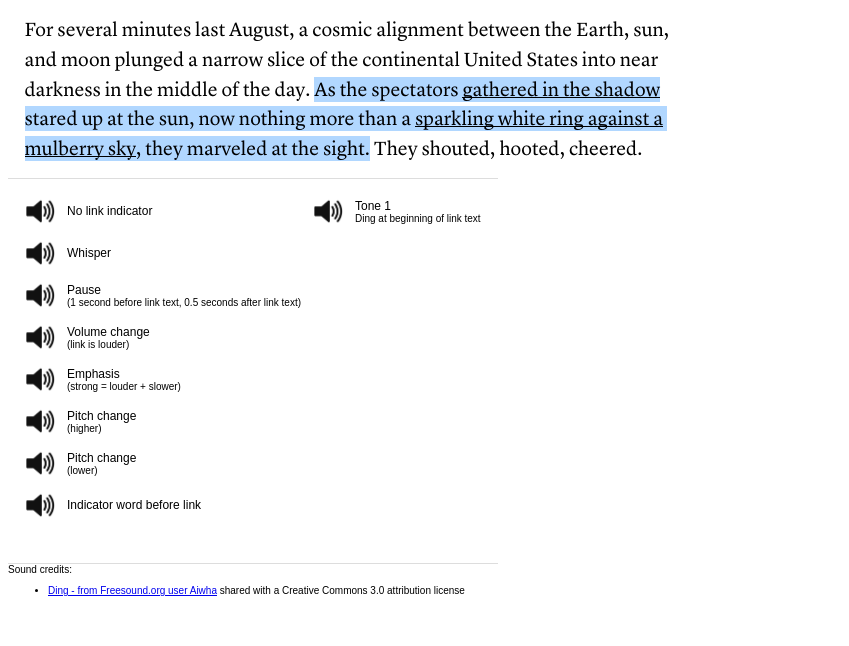
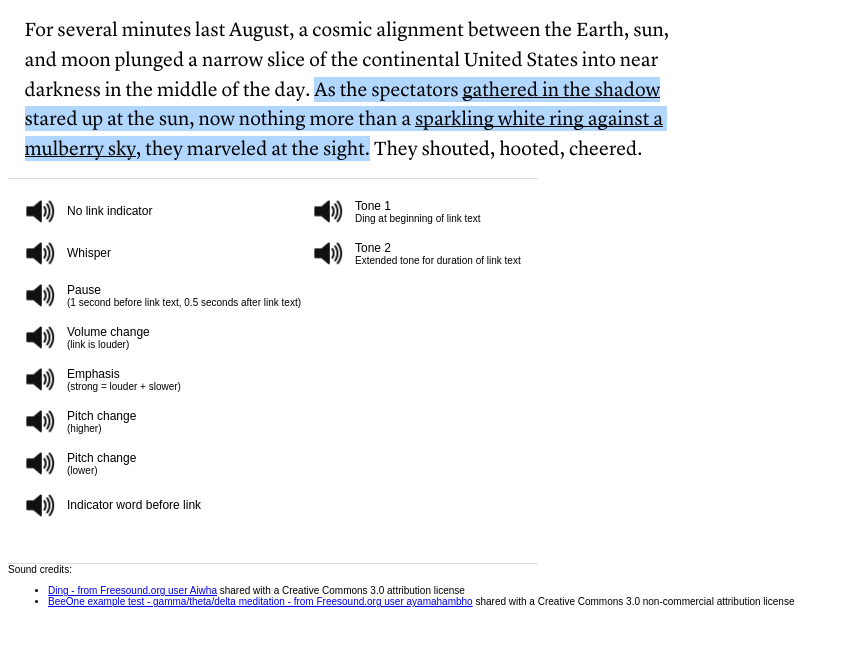
Before and after one commit to jwirfs-brock/voice-links, a plain HTML site: page index.html in a window 1280 px wide. Shown: the whole page, without its empty margins (0-849 px from the left). Drawn offline with Linux system fonts and the light colour scheme.

Commit message:
Added extended tone example

```diff
--- a/index.html
+++ b/index.html
@@ -18,6 +18,8 @@
 <tr>
 <td><img src="speaker.png" width="30px" onclick="javascript:PlaySound('v2_whisper.wav');"/></td>
 <td>Whisper</td>
+<td><img src="speaker.png" width="30px" onclick="javascript:PlaySound('v10_extendedtone.wav');"/></td>
+<td>Tone 2 <br><small>Extended tone for duration of link text</small></td>
 </tr>
 <tr>
 <td><img src="speaker.png" width="30px" onclick="javascript:PlaySound('v3_pause.wav');"/></td>
@@ -53,6 +55,7 @@
 Sound credits:
 <ul>
   <li><a href="https://freesound.org/people/Aiwha/sounds/196106/">Ding - from Freesound.org user Aiwha</a> shared with a Creative Commons 3.0 attribution license</li>
+<li><a href="https://freesound.org/people/ayamahambho/sounds/155586/">BeeOne example test - gamma/theta/delta meditation - from Freesound.org user ayamahambho</a> shared with a Creative Commons 3.0 non-commercial attribution license</li>
 </ul>
 </div>
 <script type="text/javascript">
```
Also changed, not shown: 1 other file.
